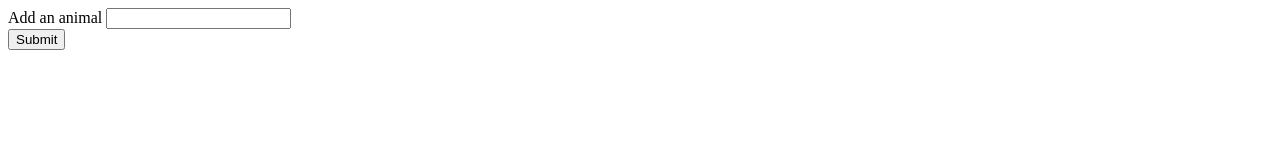
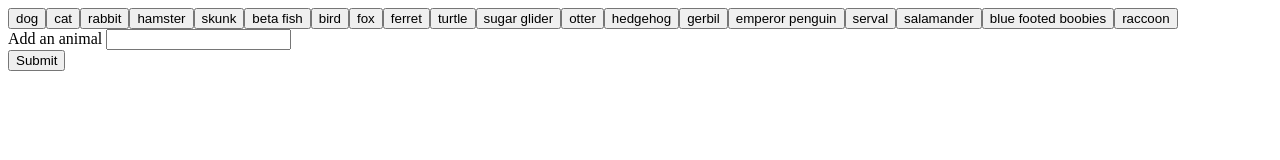
Before and after one commit to evieglz/gifTastic, a plain HTML site: page index.html in a window 1280 px wide. Drawn offline with nearby package versions, Linux system fonts and the light colour scheme.

Commit message:
updated project

```diff
--- a/assets/javascript/apps.js
+++ b/assets/javascript/apps.js
@@ -1,10 +1,10 @@
 $(document).ready(function() {
 
   var animals = [
-    "dog", "cat", "rabbit", "hamster", "skunk", "goldfish",
-    "bird", "ferret", "turtle", "sugar glider", "chinchilla",
-    "hedgehog", "hermit crab", "gerbil", "pygmy goat", "chicken",
-    "capybara", "teacup pig", "serval", "salamander", "frog"
+    "dog", "cat", "rabbit", "hamster", "skunk", "beta fish",
+    "bird", "fox", "ferret", "turtle", "sugar glider", "otter",
+    "hedgehog", "gerbil", "emperor penguin",
+     "serval", "salamander", "blue footed boobies", "raccoon"
   ];
 
   // function to make buttons and add to page
--- a/index.html
+++ b/index.html
@@ -3,8 +3,8 @@
 
 <head>
   <meta charset="UTF-8">
-  <title>Animaltastic</title>
-  <link rel="stylesheet" type="text/css" href="style.css">
+  <title>gifTastic-Animal Edition</title>
+  <link rel="stylesheet" type="text/css" href="assets/css/style.css">
 </head>
 
 <body>
@@ -24,7 +24,7 @@
   </div>
 
   <script src="https://cdnjs.cloudflare.com/ajax/libs/jquery/3.2.1/jquery.min.js"></script>
-  <script src="hw.js"></script>
+  <script src="assets/javascript/apps.js"></script>
 
 </body>
 </html>
```
